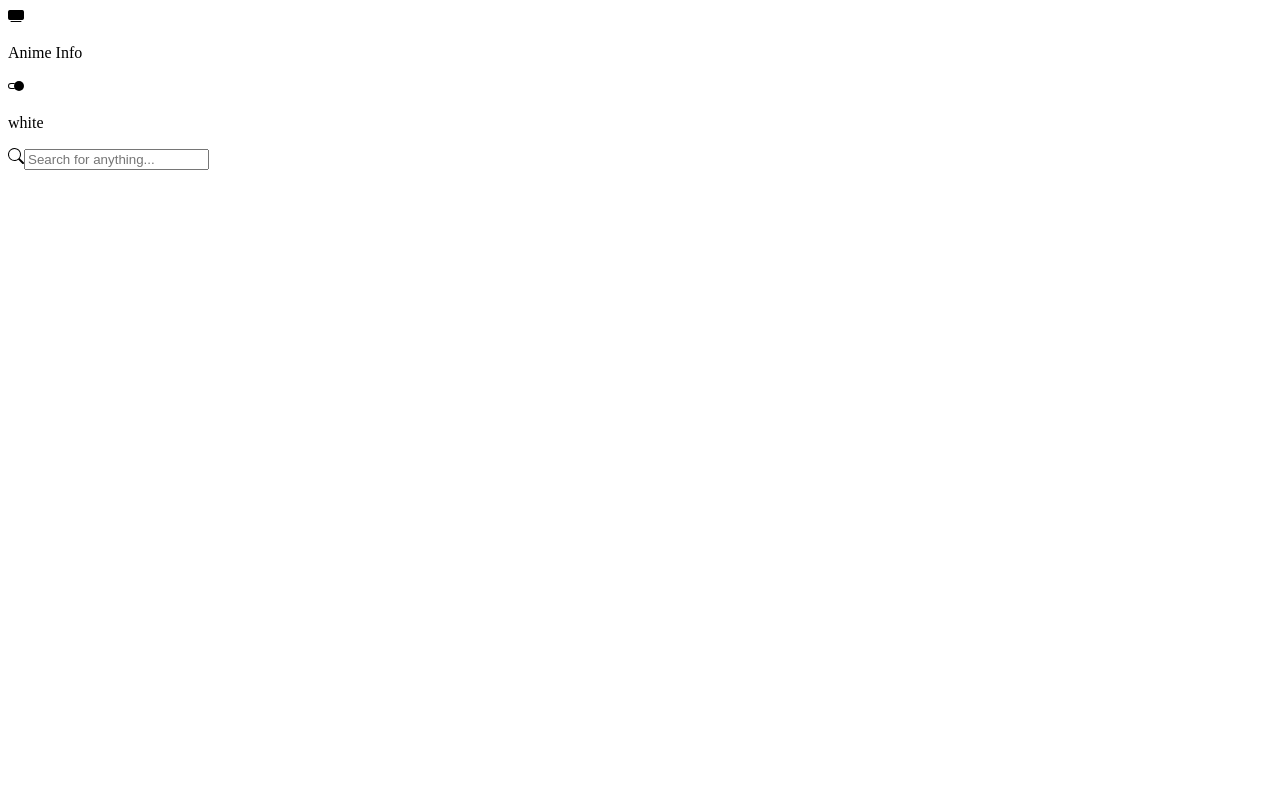
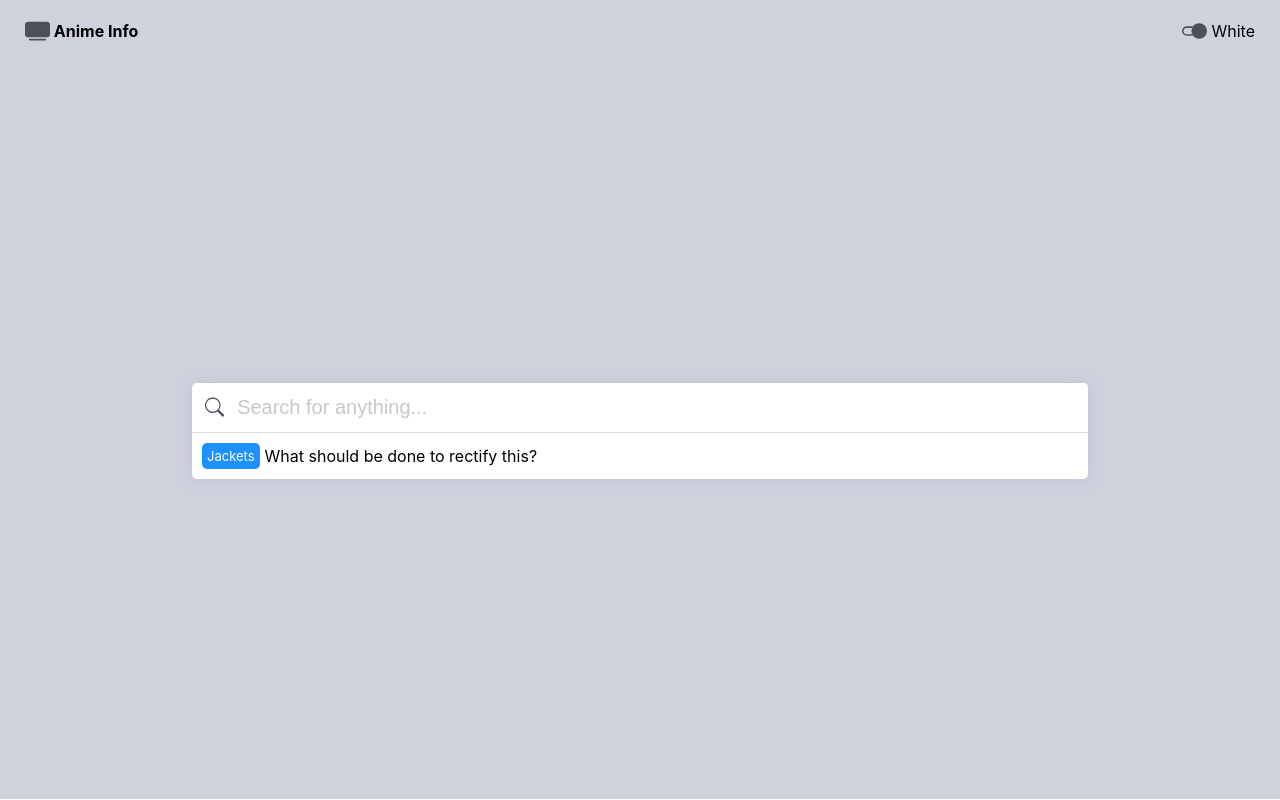
Before and after one commit to joel-jaimon/yandex-i-a, a React (Create React App) app in the folder yandex-client/: page / in a window 1280 px wide. Built offline with nearby package versions, Linux system fonts and the light colour scheme.

Commit message:
dummy ui test

```diff
--- a/yandex-client/src/App.tsx
+++ b/yandex-client/src/App.tsx
@@ -1,3 +1,4 @@
+import "./app.scss";
 import { Layout } from "./Components/Layout";
 
 function App() {
--- a/yandex-client/src/Components/Layout.tsx
+++ b/yandex-client/src/Components/Layout.tsx
@@ -1,29 +1,40 @@
 import React from "react";
 import { StyleContext } from "../context/StyleContext";
 import { Search } from "./Search/Search";
+import { ListItems } from "./ListItems/ListItems";
+import styles from "./layout.module.scss";
+
+console.log(styles);
 
 export const Layout = () => {
   const { theme } = React.useContext(StyleContext);
   return (
-    <div>
-      <header>
-        <div>
+    <div
+      style={{
+        backgroundColor: theme.theme4,
+      }}
+      className={styles.layout}
+    >
+      <header className={styles.header}>
+        <div className={styles.df_jc_ac}>
           <svg
-            width="16"
-            height="16"
+            width="25"
+            height="30"
             fill={theme.theme2}
             className="bi bi-tv-fill"
             viewBox="0 0 16 16"
           >
             <path d="M2.5 13.5A.5.5 0 0 1 3 13h10a.5.5 0 0 1 0 1H3a.5.5 0 0 1-.5-.5zM2 2h12s2 0 2 2v6s0 2-2 2H2s-2 0-2-2V4s0-2 2-2z" />
           </svg>
-          <p>Anime Info</p>
+          <strong>
+            <p>&nbsp;Anime Info</p>
+          </strong>
         </div>
-        <div>
-          {theme.type === "dark" ? (
+        <div className={styles.df_jc_ac}>
+          {theme.type === "Dark" ? (
             <svg
-              width="16"
-              height="16"
+              width="25"
+              height="30"
               fill={theme.theme2}
               className="bi bi-toggle2-off"
               viewBox="0 0 16 16"
@@ -34,8 +45,8 @@ export const Layout = () => {
           ) : (
             <svg
               xmlns="http://www.w3.org/2000/svg"
-              width="16"
-              height="16"
+              width="25"
+              height="30"
               fill={theme.theme2}
               className="bi bi-toggle2-on"
               viewBox="0 0 16 16"
@@ -44,10 +55,21 @@ export const Layout = () => {
               <path d="M16 8A5 5 0 1 1 6 8a5 5 0 0 1 10 0z" />
             </svg>
           )}
-          <p>{theme.type}</p>
+          <p>&nbsp;{theme.type}</p>
         </div>
       </header>
-      <Search />
+      <div className={`${styles.main} ${styles.df_jc_ac}`}>
+        <div
+          className={styles.searchContainer}
+          style={{
+            boxShadow: `0px 0px 15px ${theme.theme3}`,
+          }}
+        >
+          <Search />
+          <ListItems />
+        </div>
+      </div>
+      <footer></footer>
     </div>
   );
 };
--- /dev/null
+++ b/yandex-client/src/Components/ListItems/ListItems.tsx
@@ -0,0 +1,17 @@
+import styles from "./listitem.module.scss";
+import React from "react";
+import { StyleContext } from "../../context/StyleContext";
+
+export const ListItems = () => {
+  const theme = React.useContext(StyleContext);
+  return (
+    <div className={styles.resultContainer}>
+      <div className={styles.listItems}>
+        <span>
+          <p>Jackets</p>
+        </span>
+        <p>What should be done to rectify this?</p>
+      </div>
+    </div>
+  );
+};
--- /dev/null
+++ b/yandex-client/src/Components/ListItems/listitem.module.scss
@@ -0,0 +1,21 @@
+.resultContainer {
+  width: 100%;
+  border-top: 1px solid rgb(220, 220, 220);
+}
+
+.listItems {
+  display: flex;
+  align-items: center;
+  padding: 10px;
+  p {
+    margin: 0px;
+  }
+  span {
+    background-color: dodgerblue;
+    padding: 5px;
+    border-radius: 5px;
+    font-size: small;
+    color: white;
+    margin-right: 5px;
+  }
+}
--- a/yandex-client/src/Components/Search/Search.tsx
+++ b/yandex-client/src/Components/Search/Search.tsx
@@ -1,20 +1,22 @@
+import styles from "./search.module.scss";
 import React from "react";
 import { StyleContext } from "../../context/StyleContext";
 
 export const Search = () => {
   const { theme } = React.useContext(StyleContext);
   return (
-    <div>
+    <div className={styles.SubSearchContainer}>
       <svg
-        width="16"
-        height="16"
+        width="20"
+        height="20"
         fill={theme.theme2}
-        className="bi bi-search"
+        className={styles.svg}
         viewBox="0 0 16 16"
       >
         <path d="M11.742 10.344a6.5 6.5 0 1 0-1.397 1.398h-.001c.03.04.062.078.098.115l3.85 3.85a1 1 0 0 0 1.415-1.414l-3.85-3.85a1.007 1.007 0 0 0-.115-.1zM12 6.5a5.5 5.5 0 1 1-11 0 5.5 5.5 0 0 1 11 0z" />
       </svg>
-      <input placeholder="Search for anything..." />
+
+      <input className={styles.input} placeholder="Search for anything..." />
     </div>
   );
 };
--- /dev/null
+++ b/yandex-client/src/Components/Search/search.module.scss
@@ -0,0 +1,21 @@
+.SubSearchContainer {
+  display: flex;
+  align-items: center;
+  width: 100%;
+}
+
+.input {
+  width: calc(100% - 20px);
+  padding: 13px;
+  outline: none;
+  border: none;
+  border-radius: 5px;
+  font-size: 20px;
+  &::placeholder {
+    color: rgb(200, 200, 200);
+  }
+}
+
+.svg {
+  margin: 0px 0px 0px 13px;
+}
--- /dev/null
+++ b/yandex-client/src/Components/layout.module.scss
@@ -0,0 +1,29 @@
+.header {
+  display: flex;
+  justify-content: space-between;
+  align-items: center;
+  padding: 5px 25px 5px 25px;
+}
+
+.df_jc_ac {
+  display: flex;
+  justify-content: center;
+  align-items: center;
+}
+
+.layout {
+}
+
+.main {
+  height: calc(100vh - 63px);
+  width: 100%;
+}
+
+.searchContainer {
+  width: 70%;
+  display: flex;
+  flex-direction: column;
+  align-items: center;
+  background-color: white;
+  border-radius: 5px;
+}
--- /dev/null
+++ b/yandex-client/src/app.scss
@@ -0,0 +1,8 @@
+body {
+  margin: 0;
+  font-family: -apple-system, BlinkMacSystemFont, "Segoe UI", "Roboto", "Oxygen",
+    "Ubuntu", "Cantarell", "Fira Sans", "Droid Sans", "Helvetica Neue",
+    sans-serif;
+  -webkit-font-smoothing: antialiased;
+  -moz-osx-font-smoothing: grayscale;
+}
--- a/yandex-client/src/context/StyleContext.tsx
+++ b/yandex-client/src/context/StyleContext.tsx
@@ -2,16 +2,18 @@ import React from "react";
 
 const themes = {
   dark: {
-    type: "dark",
-    theme1: "",
-    theme2: "",
-    theme3: "",
+    type: "Dark",
+    theme1: "#0C0D14",
+    theme2: "#4d4f59",
+    theme3: "#BEC1CE",
+    theme4: "#CFD1DD",
   },
   white: {
-    type: "white",
-    theme1: "",
-    theme2: "",
-    theme3: "",
+    type: "White",
+    theme1: "#0C0D14",
+    theme2: "#4d4f59",
+    theme3: "#BEC1CE",
+    theme4: "#CFD1DD",
   },
 };
 
@@ -20,6 +22,7 @@ interface THEME {
   theme1: string;
   theme2: string;
   theme3: string;
+  theme4: string;
 }
 
 interface STYLE_TYPE {
```
